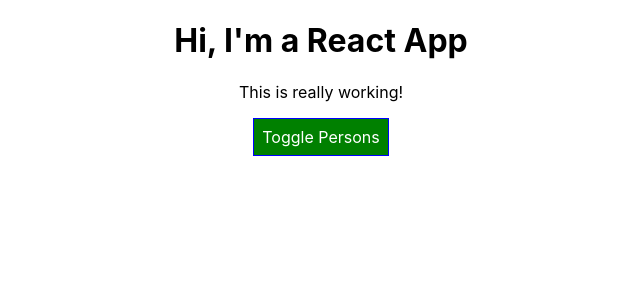
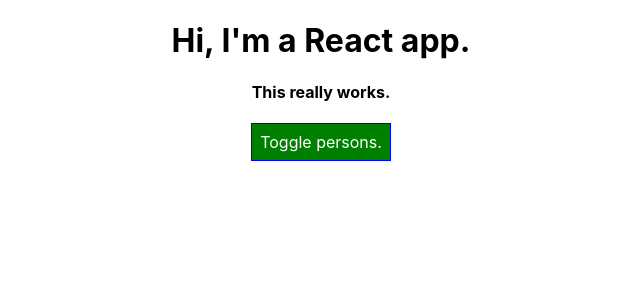
Before and after one commit to aditee-singh/React_tutorial, a React app: page / in a window 1280 px wide. Shown: the top 300 px of the page, without its empty margins (319-959 px from the left). Built offline with nearby package versions, Linux system fonts and the light colour scheme.

Commit message:
Split up the app into components

```diff
--- a/src/components/Cockpit/Cockpit.js
+++ b/src/components/Cockpit/Cockpit.js
@@ -1,8 +1,12 @@
 import React from 'react';
-import classes from './Cockpit.css';
+import classes from './Cockpit.module.css';
 
-const cockpit = () => {
+const cockpit = (props) => {
 const assignedClasses = [];
+let btnClass = '';
+if(props.showPersons){
+    btnClass = classes.Red;
+}
 if( props.persons.length <= 2){
     assignedClasses.push(classes.red);
 }
@@ -11,11 +15,11 @@
 }
 
 return (
-    <div className={classes.Cockpit}><h1>Hi, I'm a React app.</h1>
-        <h4 className={classes.join(' ')}>This really works.</h4>
-        <button className="button"
-        onClick={this.togglePersonHandler}>Toggle persons.</button>
-        {persons}
+    <div className={classes.Cockpit}>
+        <h1>Hi, I'm a React app.</h1>
+        <h4 className={assignedClasses.join(' ')}>This really works.</h4>
+        <button className={btnClass}
+        onClick={props.clicked}>Toggle persons.</button>
      </div>
 );
 };
--- a/src/containers/App.js
+++ b/src/containers/App.js
@@ -1,6 +1,7 @@
 import React, {Component} from 'react';
 import classes from './App.module.css';
-import Person from '../components/Persons/Person/Person';
+import Persons from '../components/Persons/Persons';
+import Cockpit from '../components/Cockpit/Cockpit';
 
 
 
@@ -23,7 +24,6 @@
         ...this.state.persons[personIndex]
       };
 
-      // const person = Object.assign({}, this.state.persons[personIndex]);
 
       person.name = event.target.value;
 
@@ -34,7 +34,6 @@
     };
 
     deletePersonHandler = personIndex => {
-      // const persons = this.state.persons.slice();
       const persons = [...this.state.persons];
       persons.splice(personIndex, 1);
       this.setState({ persons: persons });
@@ -47,47 +46,35 @@
 
     render() {
       let persons = null;
-      let btnClass = '';
 
       if (this.state.showPersons) {
-        persons = (
-          <div>
-            {this.state.persons.map((person, index) => {
-              return (
-                <Person
-                  click={() => this.deletePersonHandler(index)}
-                  name={person.name}
-                  age={person.age}
-                  key={person.id}
-                  changed={event => this.nameChangedHandler(event, person.id)}
-                />
-              );
-            })}
-          </div>
-        );
+        persons =
+            <Persons
+            persons={this.state.persons}
+            clicked={this.deletePersonHandler}
+            changed={this.nameChangedHandler}/>;
 
-        btnClass = classes.Red;
+
+
       }
 
       const assignedClasses = [];
       if (this.state.persons.length <= 2) {
-        assignedClasses.push(classes.red); // classes = ['red']
+        assignedClasses.push(classes.red);
       }
       if (this.state.persons.length <= 1) {
-        assignedClasses.push(classes.bold); // classes = ['red', 'bold']
+        assignedClasses.push(classes.bold);
       }
 
       return (
         <div className={classes.App}>
-          <h1>Hi, I'm a React App</h1>
-          <p className={assignedClasses.join(' ')}>This is really working!</p>
-          <button className={btnClass} onClick={this.togglePersonsHandler}>
-            Toggle Persons
-          </button>
+          <Cockpit showPersons={this.state.showPersons}
+          persons={this.state.persons}
+          clicked={this.togglePersonsHandler}/>
           {persons}
         </div>
       );
-      // return React.createElement('div', {className: 'App'}, React.createElement('h1', null, 'Does this work now?'));
+
     }
   }
 
```
Also changed, not shown: src/components/Cockpit/Cockpit.module.css (renamed from src/components/Cockpit/Cockpit.css).
